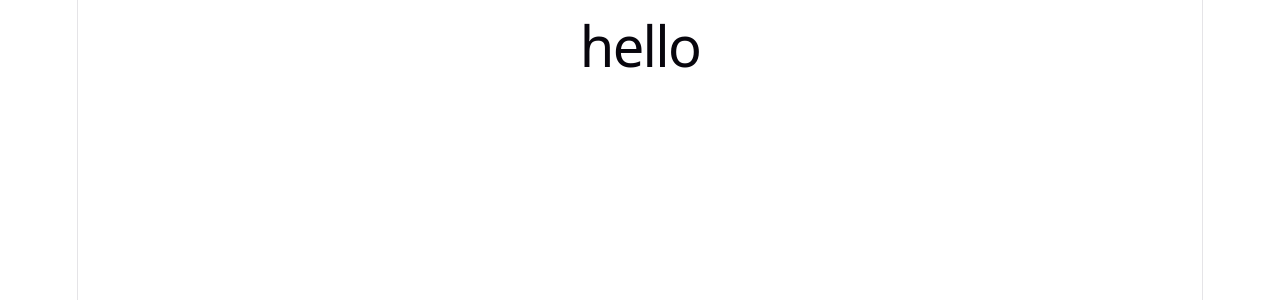
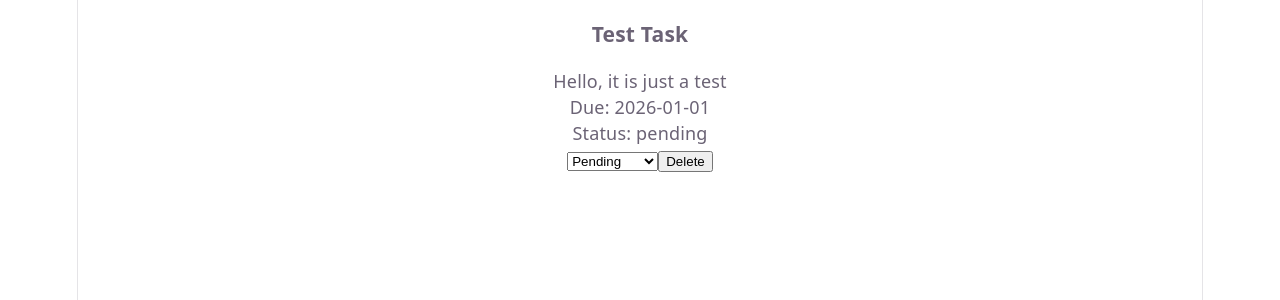
Before and after one commit to Albina93/task-manager, a React (Vite) app: page / in a window 1280 px wide. Shown: the top 300 px of the page. Built offline with nearby package versions, Linux system fonts and the light colour scheme.

Commit message:
Quick test added to App.tsx

```diff
--- a/src/App.tsx
+++ b/src/App.tsx
@@ -1,12 +1,25 @@
 import { useState } from "react";
+import { TaskItem } from "./components/TaskItem/TaskItem";
 
 import "./App.css";
 
 function App() {
+  const taskTest = {
+    id: "1",
+    title: "Test Task",
+    description: "Hello, it is just a test",
+    status: "pending",
+    priority: "high",
+    dueDate: "2026-01-01",
+  };
   return (
-    <>
-      <h1>hello</h1>
-    </>
+    <div>
+      <TaskItem
+        task={taskTest}
+        onStatusChange={(id, status) => console.log(id, status)}
+        onDelete={(id) => console.log("delete", id)}
+      />
+    </div>
   );
 }
 
--- a/src/components/TaskItem/TaskItem.tsx
+++ b/src/components/TaskItem/TaskItem.tsx
@@ -14,6 +14,7 @@ export const TaskItem: React.FC<TaskItemProps> = ({
       <p>Status: {task.status}</p>
       {/* Status dropdown... */}
       <select
+        value={task.status}
         onChange={(e) => onStatusChange(task.id, e.target.value as TaskStatus)}
       >
         <option value="pending">Pending</option>
```
